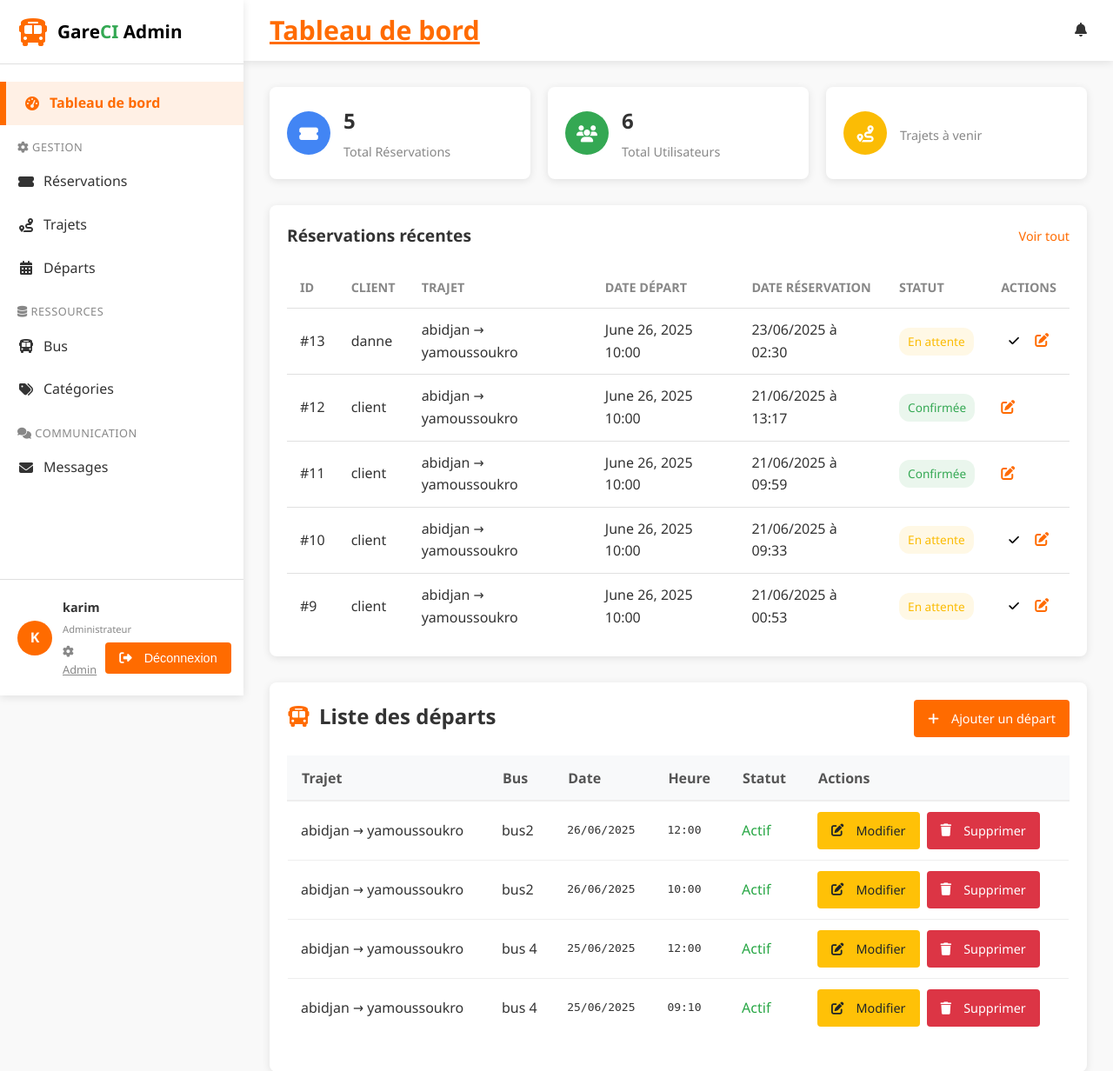
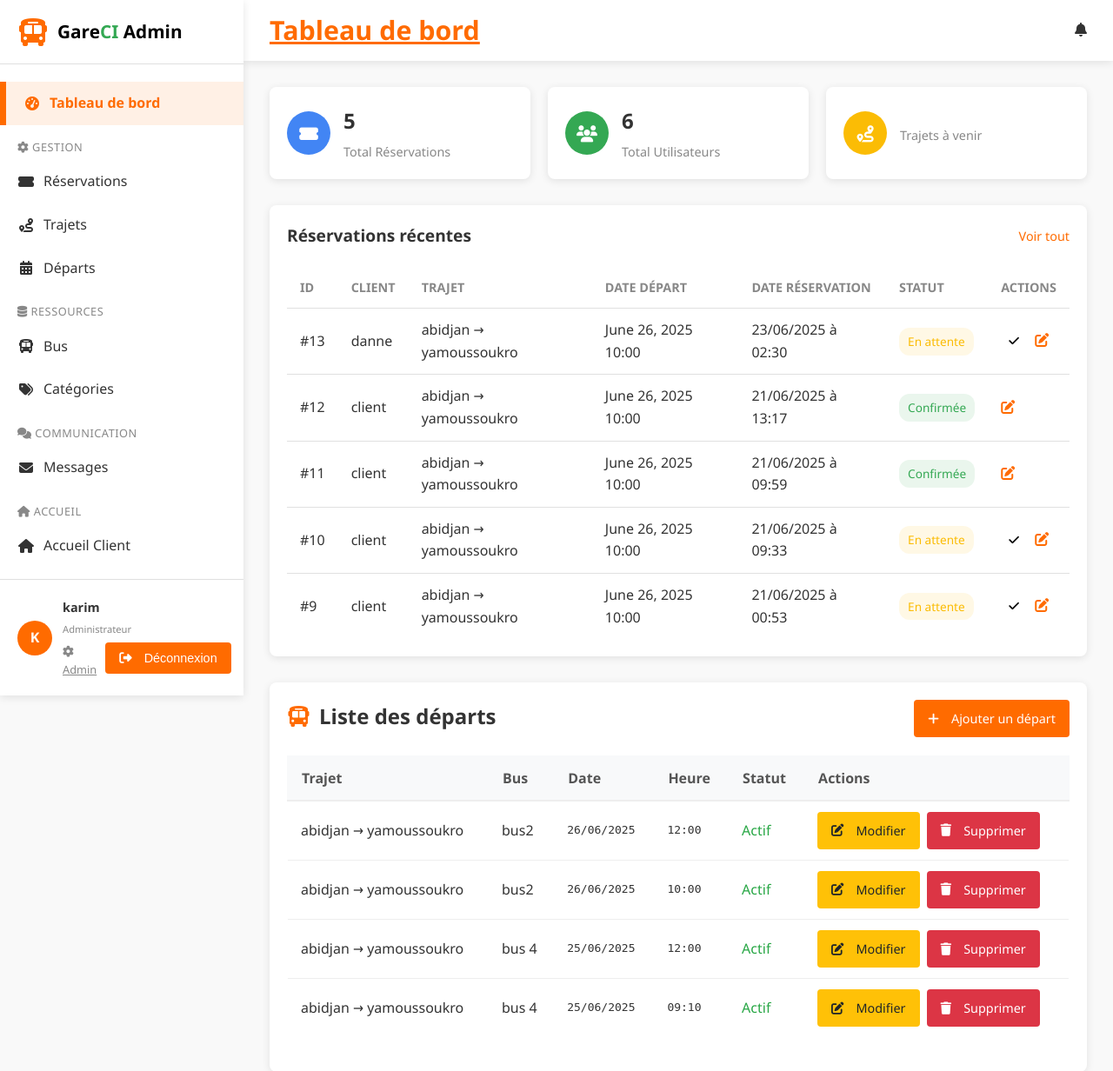
Before and after one commit to kacouM/Garci_prod_final, a Django app: page /dashboard/ in a window 1280 px wide. Shown: the top 1232 px of the page at 87% size. Run offline with Django 5.2, Linux system fonts and the light colour scheme; a user stored in the database is signed in; data comes from the database, SQL or seed files in the repository; both versions use the stored data as it was after the commit; some libraries are stand-ins or nearby versions.

Commit message:
btn home dans dashb

```diff
--- a/gareci_admin/templates/dashboard/dashboard.html
+++ b/gareci_admin/templates/dashboard/dashboard.html
@@ -189,4 +189,5 @@
         </div>
     </section>
     {% endif %}
+
 {% endblock %}
--- a/gareci_admin/templates/dashboard/dashboard_base.html
+++ b/gareci_admin/templates/dashboard/dashboard_base.html
@@ -115,6 +115,18 @@
                             <li><a href="{% url 'dashboard:message_list' %}?status=replied">Répondu</a></li>
                         </ul>
                     </li>
+
+                    <!-- Section home -->
+                    <li class="nav-section-header">
+                        <span><i class="fas fa-home"></i> Accueil</span>
+                    </li>
+                    <li class="{% if active_tab == 'messages' %}active{% endif %}">
+                        <a href="{% url 'trips:home' %}">
+                            <i class="fas fa-home"></i>Accueil Client
+                        </a>
+                    </li>
+
+
                 </ul>
             </nav>
 
@@ -210,9 +222,8 @@
         </div>
     </div>
 
-    <!-- JavaScript Files -->
-    <script src="{% static 'js/vendor/jquery.min.js' %}"></script>
-    <script src="{% static 'js/dashboard.js' %}"></script>
+
+
     <script>
         // Gestion des sous-menus
         $(document).ready(function() {
```
Also changed, not shown: db.sqlite3.
